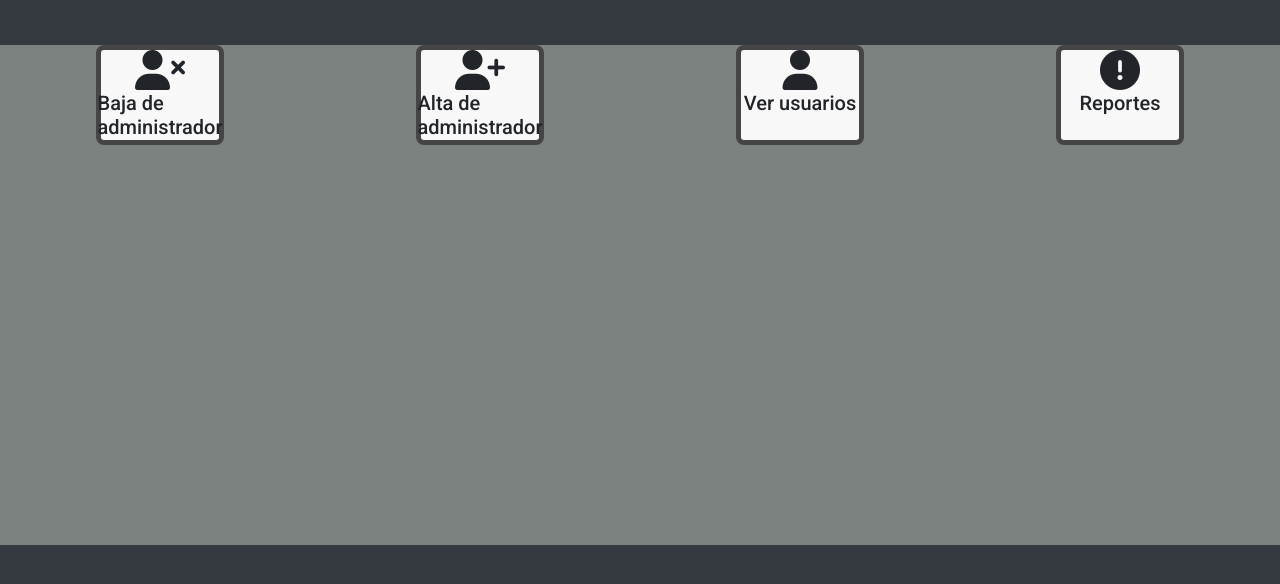
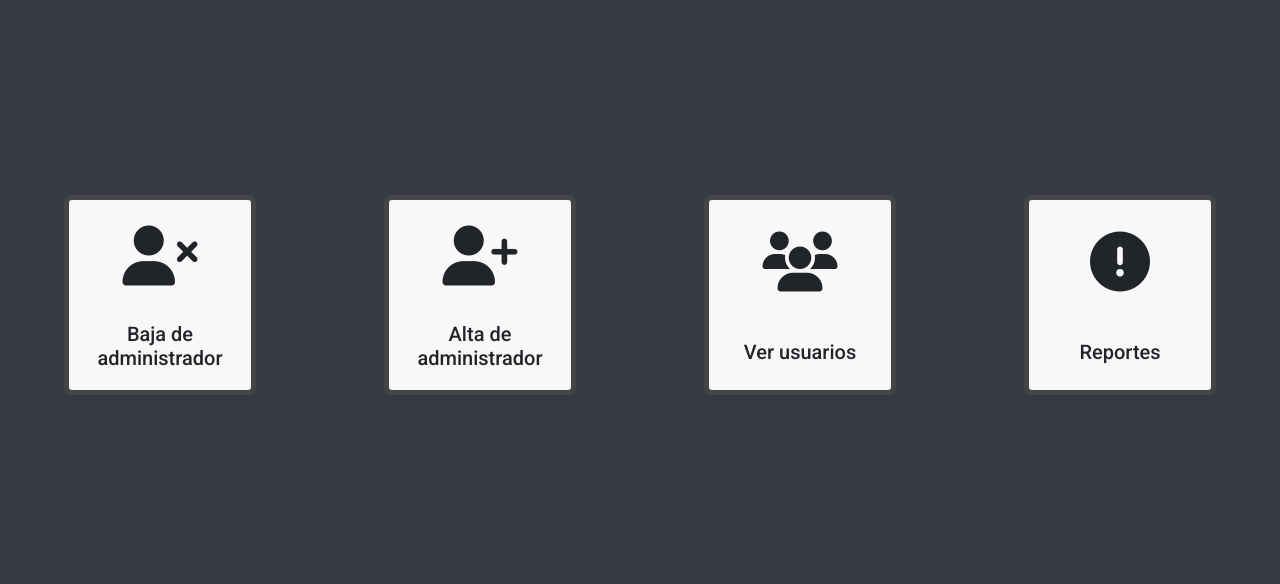
Before and after one commit to Raul-Mena-dev/conecta2, a Flask app: page /Admin in a window 1280 px wide. Shown: the part 62-646 px from the top of the page. Run offline with Flask 2, Linux system fonts and the light colour scheme; the visitor is signed in with stand-in values (Sample User, id 1); some libraries are stand-ins or nearby versions.

Commit message:
Panel administrador completo

```diff
--- a/app/static/css/main.css
+++ b/app/static/css/main.css
@@ -29,35 +29,34 @@ header
 .menu
 {
     margin-top: 45px;
-    background: #7c827f;
+    background: #343a40;
     height: 500px;
     display: flex;
     justify-content: space-around;
     flex-wrap: wrap;
+    align-items: center;
   }
 
 .general
 {
-    height: 20%;
-    width: 10%;
+    height: 40%;
+    width: 15%;
     background: #f8f8f8;
     border: solid 5px #454545;
     border-radius: 8px;
     display: flex;
-    flex-wrap: wrap;
-    flex-direction: row;
-    justify-content: center;
-    align-items: center;
+    flex-wrap: nowrap;
+    flex-direction: column;
+    justify-content: space-around;
+}
+
+.iconos_admin{
+    font-size: 60px;
 }
 
 .general:hover
 {
     cursor: pointer;
-}
-
-.reportes
-{
-
 }
 
 .general .admin
@@ -72,18 +71,25 @@ header
 
 .icono
 {
-
-    height: 45%;
-
+    height: auto;
+    margin-top: 10px;
+    width: 100%;
+    text-align: center;
 }
 
 .icono2
 {
-    height: 45%;
+    height: auto;
+    margin-top: 10px;
+    width: 100%;
+    text-align: center;
 }
 
 .descripcion
 {
+    height: auto;
+    margin-top: 5px;
+    text-align: center;
     align-items: center;
     justify-content: center;
 }
@@ -1075,6 +1081,10 @@ abbr[title] {
     opacity: 1;
 }
 
+.iconos_tabla{
+    font-size: 26px;
+}
+
 /* RESPONSIVE DESIGN */
 
 @media (max-width: 1770px){
--- a/app/templates/Admin.html
+++ b/app/templates/Admin.html
@@ -14,7 +14,7 @@
     <div class="menu">
         <div class="general baja" onclick="location.href= 'Baja_admin'">
             <div class="icono">
-                <i class="admin fa fa-user-times"></i>
+                <i class="fa-solid fa-user-xmark iconos_admin"></i>
             </div>
             <div class="descripcion">
                 <h3>Baja de administrador</h3>
@@ -22,23 +22,23 @@
         </div>
         <div class="general alta" onclick="location.href= 'Alta_admin'">
             <div class="icono">
-                <i class="admin fa fa-user-plus"></i>
+                <i class="fa-solid fa-user-plus iconos_admin"></i>
             </div>
             <div class="descripcion">
                 <h3>Alta de administrador</h3>
-            </div class="descripcion">
+            </div>
         </div>
         <div class="general usuarios" onclick="location.href= 'Ver_usuarios'">
             <div class="icono2">
-                <i class="admin fa fa-user"></i>
+                <i class="fa-solid fa-users iconos_admin"></i>
             </div>
             <div class="descripcion">
                 <h3>Ver usuarios</h3>
-            </div class="descripcion">
+            </div>
         </div>
         <div class="general reportes" onclick="location.href= 'Reportes'">
             <div class="icono2">
-                <i class="admin fa fa-exclamation-circle"></i>
+                <i class="fa-solid fa-circle-exclamation iconos_admin"></i>
             </div>
             <div class="descripcion">
                 <h3>Reportes</h3>
--- a/app/templates/Alta_admin.html
+++ b/app/templates/Alta_admin.html
@@ -8,8 +8,6 @@
 {% endblock %}
 
 {% block content %}
-
-{% include 'botones-notificaciones.html'%}
 
 <body>
 
@@ -29,7 +27,7 @@
                         <td>{{usuario.0}}</td>
                         <td>{{usuario.1}}</td>
                         <td>{{usuario.2}} {{usuario.3}}</td>
-                        <td><abbr title="Otorgar privilegios de admin"><a href="/Dar_admin/{{usuario.0}}"><i class="fa-solid fa-user-shield"></i></a></abbr></td>
+                        <td><abbr title="Otorgar privilegios de admin"><a href="/Dar_admin/{{usuario.0}}"><i class="fa-solid fa-user-shield iconos_tabla"></i></a></abbr></td>
                     </tr>
                 {% endfor %}
             </tbody>
--- a/app/templates/Baja_Alum.html
+++ b/app/templates/Baja_Alum.html
@@ -7,10 +7,6 @@
 {% endblock %}
 
 {% block content %}
-
-{% include 'botones-notificaciones.html'%}
-
-
 
 <body>
     <div class="tabla_usuarios baja_admin">
@@ -29,7 +25,7 @@
                         <td>{{usuario.0}}</td>
                         <td>{{usuario.1}}</td>
                         <td>{{usuario.2}} {{usuario.3}}</td>
-                        <td><abbr title="Retirar privilegios de admin"><a href="/Quitar_admin/{{usuario.0}}"><i class="fa-solid fa-user-minus"></i></a></abbr></td>
+                        <td><abbr title="Retirar privilegios de admin"><a href="/Quitar_admin/{{usuario.0}}"><i class="fa-solid fa-user-minus iconos_tabla"></i></a></abbr></td>
                     </tr>
                 {% endfor %}
             </tbody>
--- a/app/templates/Reportes.html
+++ b/app/templates/Reportes.html
@@ -9,7 +9,6 @@
 
 {% block content %}
 
-{% include 'botones-notificaciones.html'%}
 <div class="tabla_reportes">
     <table>
         <thead>
@@ -28,7 +27,7 @@
                     <td>{{publicacion.6}}</td>
                     <td>{{publicacion.1}}</td>
                     <td>{{publicacion.2 }}</td>
-                    <td><abbr title="Restaurar publicacion"><a href="/Restaurar_publi/{{publicacion.0}}"><i class="fa-solid fa-circle-check"></i></a></abbr></td>
+                    <td><abbr title="Restaurar publicacion"><a href="/Restaurar_publi/{{publicacion.0}}"><i class="fa-solid fa-circle-check iconos_tabla"></i></a></abbr></td>
                 </tr>
             {% endfor %}
             {% for respuesta in respuestas %}
@@ -37,7 +36,7 @@
                     <td>{{respuesta.2}}</td>
                     <td>Respuesta</td>
                     <td>{{respuesta.1}}</td>
-                    <td><abbr title="Restaurar comentario"><a href="/Restaurar_msj/{{respuesta.0}}"><i class="fa-solid fa-circle-check"></i></a></abbr></td>
+                    <td><abbr title="Restaurar comentario"><a href="/Restaurar_msj/{{respuesta.0}}"><i class="fa-solid fa-circle-check iconos_tabla"></i></a></abbr></td>
                 </tr>
             {% endfor %}
         </tbody>
```
Also changed, not shown: app/templates/Ver_Usuarios.html (+2 -5 lines).
